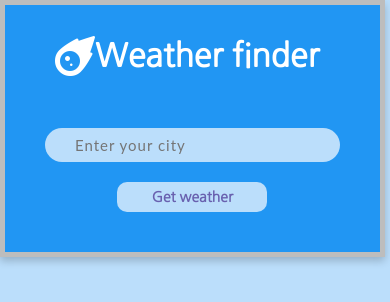
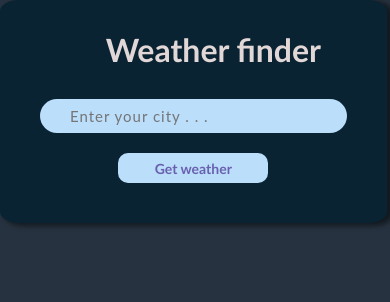
Before and after one commit to abhishekjain35/weather-app, a React (Create React App) app: page / in a window 390 px wide. Shown: the top 302 px of the page. Built offline with nearby package versions, Linux system fonts and the light colour scheme.

Commit message:
Added dark theme and styling

```diff
--- a/public/index.html
+++ b/public/index.html
@@ -16,12 +16,6 @@
     <link
       href="https://fonts.googleapis.com/css?family=Nanum+Gothic&display=swap"
       rel="stylesheet"
-    />
-    <link
-      rel="stylesheet"
-      href="https://use.fontawesome.com/releases/v5.8.2/css/all.css"
-      integrity="sha384-oS3vJWv+0UjzBfQzYUhtDYW+Pj2yciDJxpsK1OYPAYjqT085Qq/1cq5FLXAZQ7Ay"
-      crossorigin="anonymous"
     />
     <!--
       manifest.json provides metadata used when your web app is installed on a
--- a/src/App.css
+++ b/src/App.css
@@ -1,27 +1,28 @@
 body {
-  background-color: #BBDEFB;
+    background-color: #26323f;
     margin: 0;
     padding: 0;
-  font-family: 'Courier Prime', monospace;
+    font-family: "Courier Prime", monospace;
     box-sizing: border-box;
 }
 
 #main {
     width: 400px;
     height: 90vh;
-  background-color: #2196F3;
+    background-color: #0a2333;
     margin: auto;
-  border: 5px solid #BDBDBD;
-  border-image-slice: 1;
     margin-top: 20px;
     text-align: center;
-  box-shadow: 0 4px 8px 0 rgba(0,0,0,0.2);
     padding: 10px;
+    box-shadow: 5px 2px 5px 1px rgba(0, 0, 0, 0.5);
+    border-radius: 5%;
 }
 
 #appname {
-  color: rgb(255, 255, 255);
-  font-family: 'Nanum Gothic', sans-serif;
+    color: rgb(226, 215, 215);
+    font-family: "Gill Sans", sans-serif;
+    margin: auto;
+    margin-top: 20px;
 }
 
 .icon {
@@ -44,7 +45,7 @@ body {
 
 #button {
     margin-top: 20px;
-  background-color: #BBDEFB;
+    background-color: #bbdefb;
     border-radius: 10px;
     border: 0;
     width: 150px;
@@ -52,7 +53,7 @@ body {
     cursor: pointer;
     color: rgb(105, 97, 175);
     font-size: 14px;
-  font-family: 'Nanum Gothic', sans-serif;
+    font-family: "Gill Sans", sans-serif;
     font-weight: bold;
 }
 
@@ -65,12 +66,13 @@ body {
     border: 0;
     border-radius: 20px;
     padding-left: 10px;
-  background-color: #BBDEFB;
+    background-color: #bbdefb;
     padding: 5px;
     padding-left: 30px;
 }
 
-#search-bar,#button:focus {
+#search-bar,
+#button:focus {
     outline: 0;
 }
 
@@ -78,7 +80,10 @@ body {
     text-align: left;
     padding: 1em;
     font-size: 20px;
-  color: rgb(0, 0, 0);
+    color: rgb(255, 255, 255);
+    /* background-color: #424242;
+  border-radius: 5%;
+  box-shadow: -1px 2px 5px 1px rgba(0,0,0,0.75); */
 }
 
 #temperature {
@@ -86,10 +91,11 @@ body {
 }
 
 #location {
-  opacity: 0.6;
+    opacity: 0.8;
 }
 
-h4, h2 {
+h4,
+h2 {
     margin: 0px;
     padding: 0px;
 }
@@ -97,7 +103,7 @@ h4, h2 {
 p {
     font-size: 1em;
     font-weight: bold;
-  opacity: 0.7;
+    opacity: 0.8;
 }
 
 input[type="checkbox" i] {
@@ -124,7 +130,7 @@ input[type="checkbox" i] {
 
 @media only screen and (max-width: 420px) {
     #main {
-    width: 91vw;
+        width: 94vw;
         height: initial;
         margin: 0;
     }
--- a/src/components/weather.jsx
+++ b/src/components/weather.jsx
@@ -16,11 +16,8 @@ class Weather extends Component {
         this.setState({ input: e.target.value });
     };
 
-    handleSearch = async () => {
-        // const data = await axios.get(
-        //   `https://api.openweathermap.org/data/2.5/weather?q=${this.state.input}&units=metric&APPID=1169bd3f4183d8d5de65f808e09fc2fd`
-        // );
-        // this.setState({ data });
+    handleSearch = async e => {
+        e.preventDefault();
         this.setState({ loading: true }, () => {
             axios
                 .get(
@@ -60,32 +57,33 @@ class Weather extends Component {
         return (
             <div id="main">
                 <div id="header">
-                    <i className="fas fa-meteor icon"></i>
                     <h1 id="appname">Weather finder</h1>
                 </div>
                 <div id="input">
+                    <form onSubmit={this.handleSearch}>
                         <input
                             type="search"
                             name="search"
                             id="search-bar"
-                        placeholder="Enter your city"
+                            placeholder="Enter your city . . ."
                             onChange={this.handleInput}
-                        onKeyPress={e =>
-                            e.key === "Enter" ? this.handleSearch() : null
-                        }
                         />
                         <button
                             type="submit"
                             id="button"
                             name="search"
-                        onClick={this.handleSearch}
                         >
                             Get weather
                         </button>
+                    </form>
                 </div>
-                {this.state.loading ? <Loading /> : JSON.stringify(this.state.data) !== JSON.stringify({}) &&
+                {this.state.loading ? (
+                    <Loading />
+                ) : (
+                    JSON.stringify(this.state.data) !== JSON.stringify({}) &&
                     JSON.stringify(this.state.timeZone) !==
-                        JSON.stringify({}) && this.state.loading === false && (
+                        JSON.stringify({}) &&
+                    this.state.loading === false && (
                         <div id="data">
                             <div id="location">
                                 <label className="container">
@@ -132,6 +130,7 @@ class Weather extends Component {
                             <p>Humidity: {data.main.humidity}% </p>
                             <p>Pressure: {data.main.pressure}mb </p>
                         </div>
+                    )
                 )}
             </div>
         );
```
Lines whose indentation alone changed are shown as unchanged.
